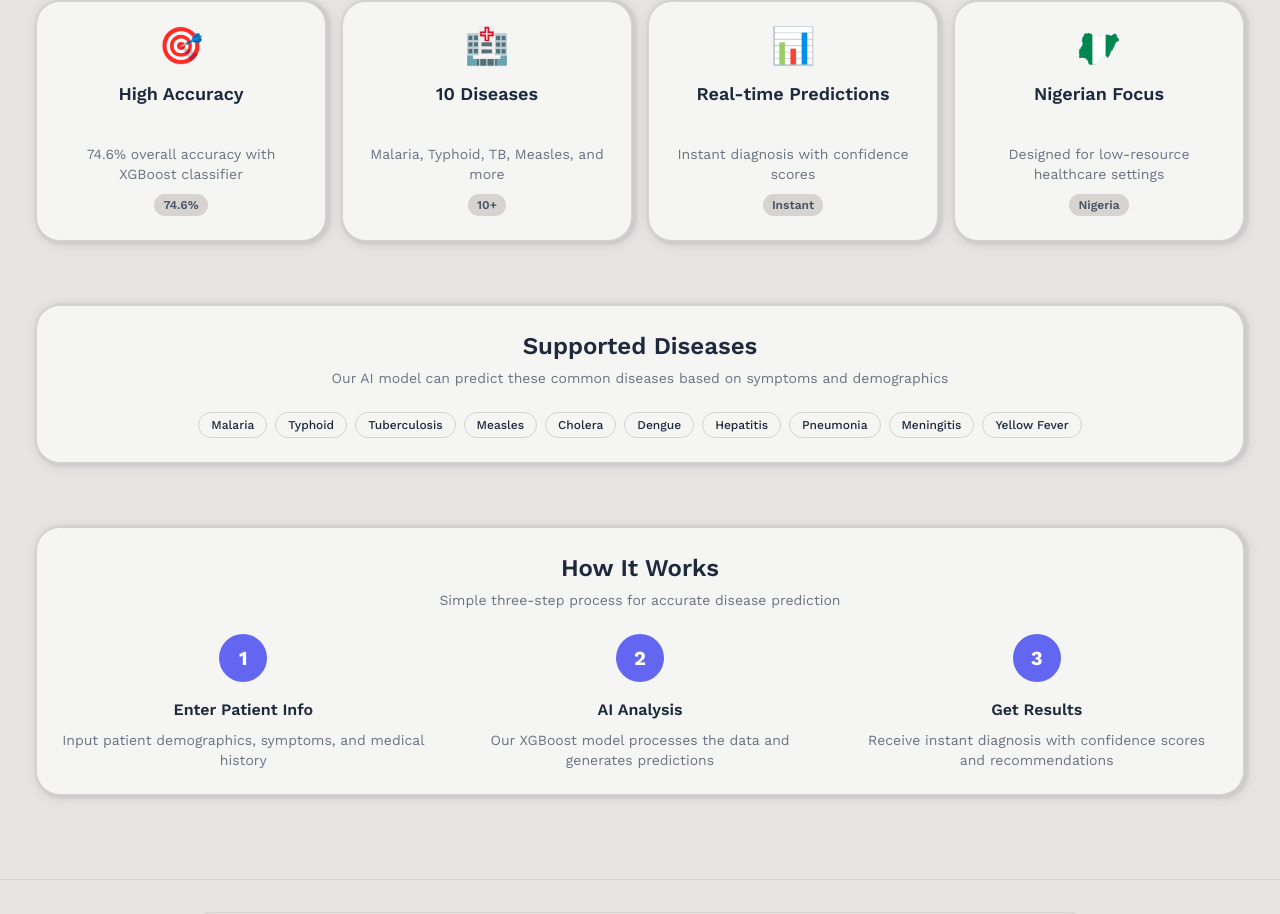
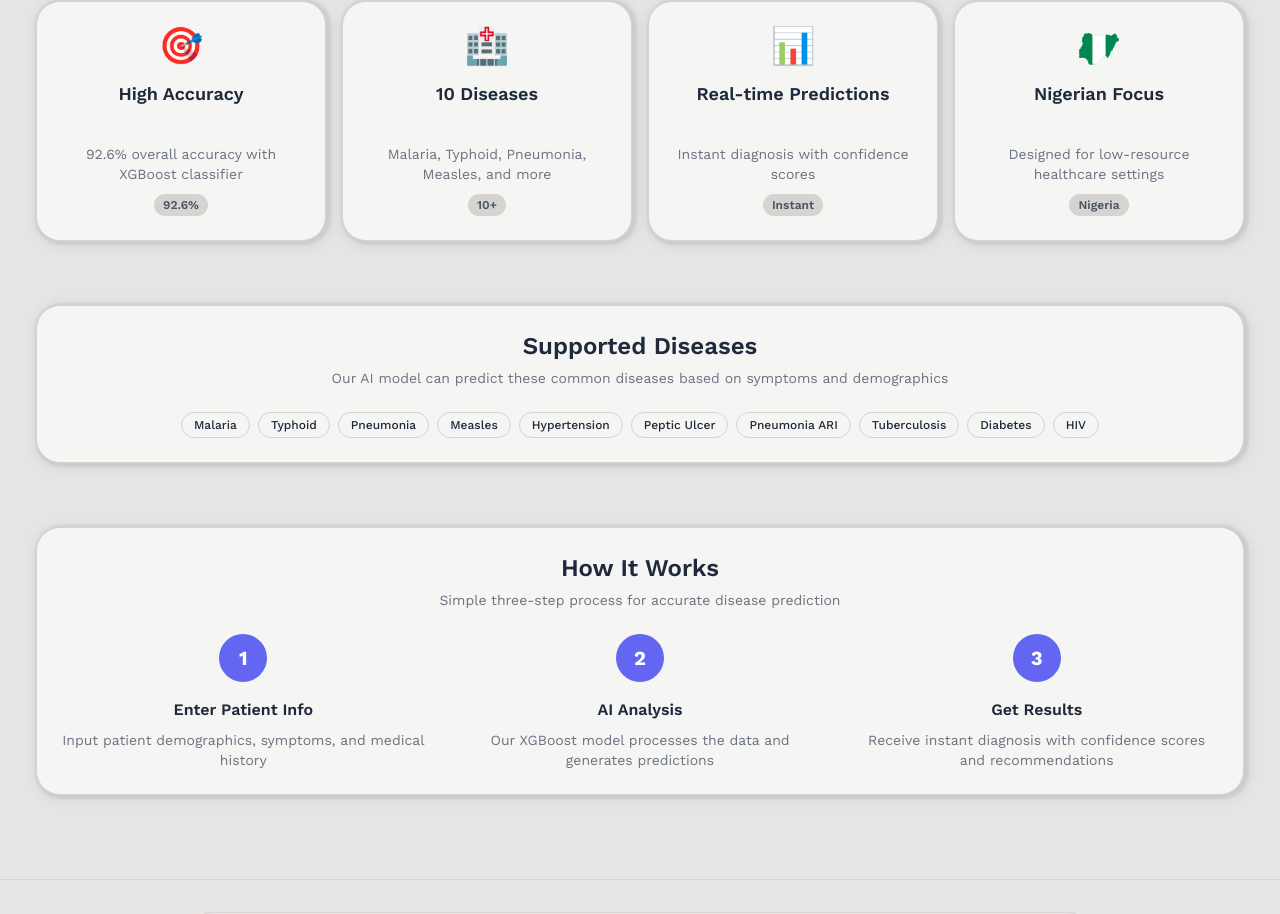
Before and after one commit to jola-ds/disease-diagnosis-client, a Next.js app: page / in a window 1280 px wide. Shown: the part 860-1774 px from the top of the page. Built offline with nearby package versions, Linux system fonts and the light colour scheme.

Commit message:
update UI

```diff
--- a/src/modules/home/ui/components/overview.tsx
+++ b/src/modules/home/ui/components/overview.tsx
@@ -13,13 +13,13 @@ export const Overview = () => {
     {
       icon: "🎯",
       title: "High Accuracy",
-      description: "74.6% overall accuracy with XGBoost classifier",
-      highlight: "74.6%",
+      description: "92.6% overall accuracy with XGBoost classifier",
+      highlight: "92.6%",
     },
     {
       icon: "🏥",
       title: "10 Diseases",
-      description: "Malaria, Typhoid, TB, Measles, and more",
+      description: "Malaria, Typhoid, Pneumonia, Measles, and more",
       highlight: "10+",
     },
     {
@@ -47,14 +47,14 @@ export const Overview = () => {
   const diseases = [
     "Malaria",
     "Typhoid",
+    "Pneumonia",
+    "Measles",
+    "Hypertension",
+    "Peptic Ulcer",
+    "Pneumonia ARI",
     "Tuberculosis",
-    "Measles",
-    "Cholera",
-    "Dengue",
-    "Hepatitis",
-    "Pneumonia",
-    "Meningitis",
-    "Yellow Fever",
+    "Diabetes",
+    "HIV",
   ];
 
   return (
--- a/src/modules/predict/ui/components/prediction-results.tsx
+++ b/src/modules/predict/ui/components/prediction-results.tsx
@@ -59,7 +59,9 @@ export const PredictionResults = ({
                   variant="secondary"
                   className="px-3 py-1 text-lg capitalize"
                 >
-                  {predictionResult.predicted_disease.replace(/_/g, " ")}
+                  {predictionResult.predicted_disease === "healthy"
+                    ? "Healthy / Inconclusive"
+                    : predictionResult.predicted_disease.replace(/_/g, " ")}
                 </Badge>
               </div>
               <div className="space-y-2">
@@ -71,6 +73,38 @@ export const PredictionResults = ({
                 </div>
               </div>
             </div>
+
+            {/* Special message for healthy results */}
+            {predictionResult.predicted_disease === "healthy" && (
+              <div className="rounded-lg border border-amber-200 bg-amber-50 p-4">
+                <div className="flex items-start space-x-3">
+                  <div className="flex-shrink-0">
+                    <svg
+                      className="h-5 w-5 text-amber-400"
+                      viewBox="0 0 20 20"
+                      fill="currentColor"
+                    >
+                      <path
+                        fillRule="evenodd"
+                        d="M8.257 3.099c.765-1.36 2.722-1.36 3.486 0l5.58 9.92c.75 1.334-.213 2.98-1.742 2.98H4.42c-1.53 0-2.493-1.646-1.743-2.98l5.58-9.92zM11 13a1 1 0 11-2 0 1 1 0 012 0zm-1-8a1 1 0 00-1 1v3a1 1 0 002 0V6a1 1 0 00-1-1z"
+                        clipRule="evenodd"
+                      />
+                    </svg>
+                  </div>
+                  <div className="flex-1">
+                    <h3 className="text-sm font-medium text-amber-800">
+                      Healthy or Inconclusive Result
+                    </h3>
+                    <div className="mt-1 text-sm text-amber-700">
+                      The model suggests the patient may be healthy, but this
+                      result should be interpreted with caution, as they may
+                      have a disease that is not accounted for or the result may
+                      be inconclusive.
+                    </div>
+                  </div>
+                </div>
+              </div>
+            )}
           </div>
 
           <Separator />
--- a/src/modules/predict/ui/components/results-chart.tsx
+++ b/src/modules/predict/ui/components/results-chart.tsx
@@ -32,7 +32,12 @@ export const ResultsChart = ({ predictionResult }: ResultsChartProps) => {
     .map(([disease, probability], index) => ({
       disease: disease.replace(/_/g, " ").toUpperCase(),
       probability: probability * 100,
-      fill: generateColorVariation(index, Object.entries(predictionResult.all_probabilities).filter(([, p]) => p >= 0.001).length),
+      fill: generateColorVariation(
+        index,
+        Object.entries(predictionResult.all_probabilities).filter(
+          ([, p]) => p >= 0.001,
+        ).length,
+      ),
       isPredicted: disease === predictionResult.predicted_disease,
     }));
 
@@ -61,7 +66,7 @@ export const ResultsChart = ({ predictionResult }: ResultsChartProps) => {
         <h3 className="font-semibold">Disease Probabilities</h3>
       </div>
 
-      <div className="w-[calc(100vw-82px)] overflow-x-auto">
+      <div className="max-w-full overflow-x-auto">
         <div className="min-w-[300px]">
           <ChartContainer
             config={chartConfig}
```
